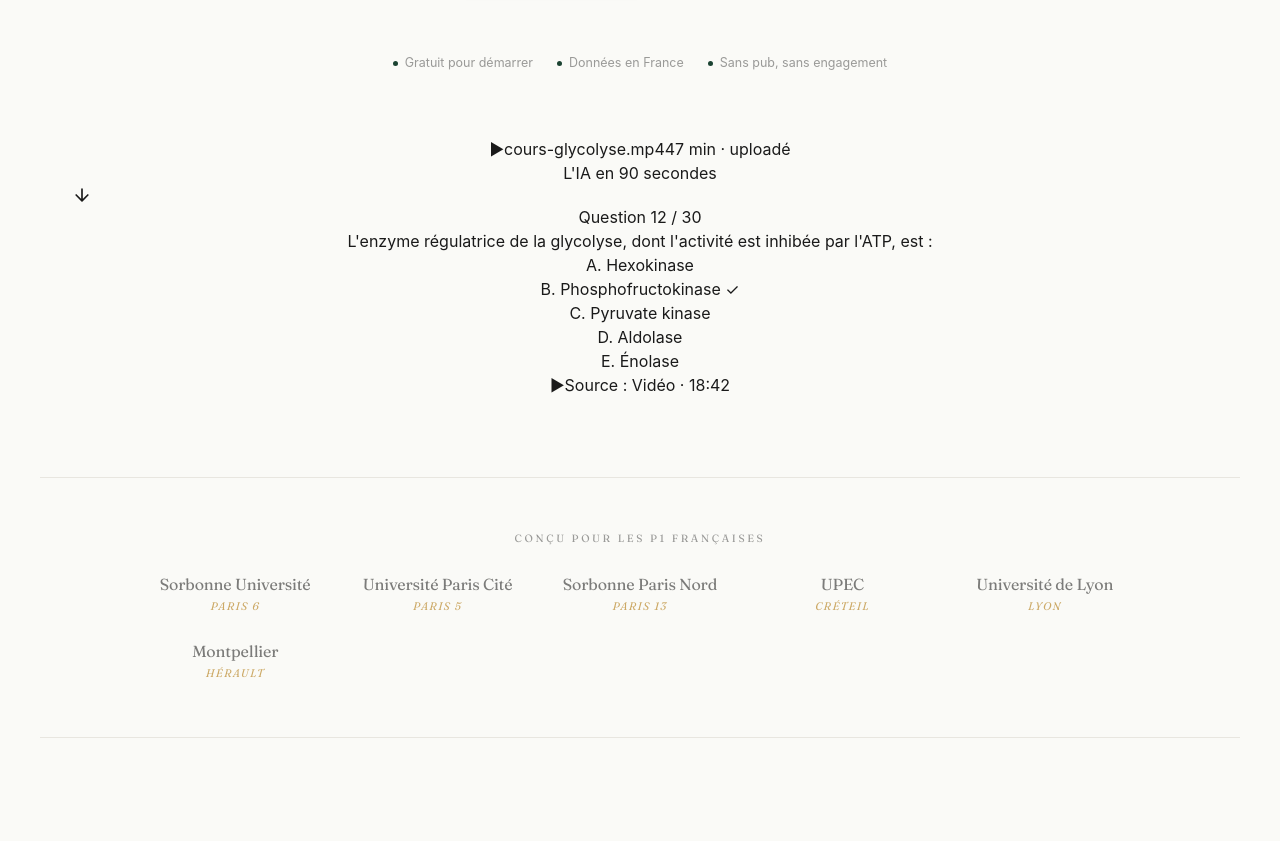
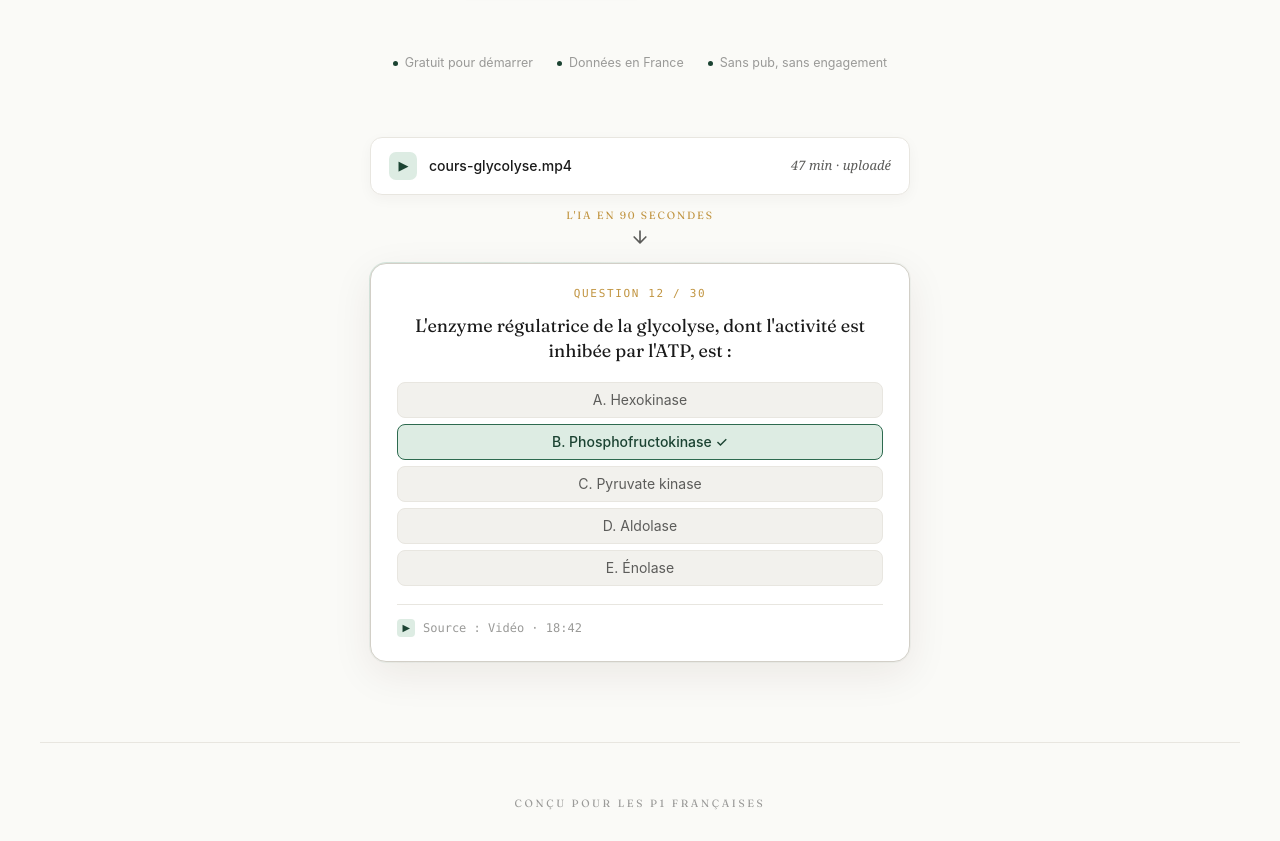
Before and after one commit to Axman1ak/MedRev, a Next.js app: page / in a window 1280 px wide. Shown: the part 661-1502 px from the top of the page. Built offline with nearby package versions, Linux system fonts and the light colour scheme; no server answers.

Commit message:
Update landing-styles.css

```diff
--- a/src/components/landing-styles.css
+++ b/src/components/landing-styles.css
@@ -75,14 +75,25 @@
 .lp-trust-row { display: flex; gap: 24px; justify-content: center; flex-wrap: wrap; margin-bottom: 64px; font-size: 12.5px; color: var(--lp-text-dim); animation: lp-fade-up 1s .35s cubic-bezier(.16, 1, .3, 1) both; }
 .lp-trust-dot { display: inline-block; width: 5px; height: 5px; border-radius: 50%; background: var(--lp-accent); margin-right: 7px; vertical-align: middle; }
 
-/* === HERO MOCKUP === */
-.lp-hero-mockup { position: relative; margin: 0 auto; max-width: 1080px; border-radius: 18px; overflow: hidden; border: 1px solid var(--lp-border); background: var(--lp-bg-card); box-shadow: 0 30px 80px rgba(60, 30, 15, .14), 0 0 0 1px rgba(45, 106, 79, .04), inset 0 1px 0 rgba(255, 255, 255, .6); animation: lp-fade-up 1s .4s cubic-bezier(.16, 1, .3, 1) both; }
-.lp-hero-mockup-bar { display: flex; align-items: center; gap: 8px; padding: 12px 18px; border-bottom: 1px solid var(--lp-border); background: var(--lp-bg-soft); }
-.lp-hero-mockup-dots { display: flex; gap: 6px; }
-.lp-hero-mockup-dot { width: 10px; height: 10px; border-radius: 50%; background: var(--lp-border-strong); }
-.lp-hero-mockup-url { flex: 1; text-align: center; font: 11.5px/1 var(--lp-fm); color: var(--lp-text-dim); letter-spacing: .02em; }
-.lp-hero-mockup-stage { position: relative; aspect-ratio: 16 / 9; background: var(--lp-bg-soft); }
-.lp-hero-mockup-stage svg { width: 100%; height: 100%; display: block; }
+/* === HERO MOCKUP — version focalisée (1 QCM avec source vidéo) === */
+.lp-focus-mockup { position: relative; margin: 0 auto; max-width: 540px; display: flex; flex-direction: column; align-items: stretch; gap: 12px; animation: lp-fade-up 1s .4s cubic-bezier(.16, 1, .3, 1) both; }
+.lp-focus-source { display: flex; align-items: center; gap: 12px; padding: 14px 18px; background: var(--lp-bg-card); border: 1px solid var(--lp-border); border-radius: 12px; box-shadow: 0 4px 14px rgba(60, 30, 15, .04); }
+.lp-focus-icon { font-family: var(--lp-fk); width: 28px; height: 28px; border-radius: 7px; background: var(--lp-accent-soft); color: var(--lp-accent); display: flex; align-items: center; justify-content: center; font-size: 12px; font-weight: 700; flex-shrink: 0; }
+.lp-focus-icon-small { font-family: var(--lp-fk); width: 18px; height: 18px; border-radius: 4px; background: var(--lp-accent-soft); color: var(--lp-accent); display: inline-flex; align-items: center; justify-content: center; font-size: 9px; font-weight: 700; flex-shrink: 0; }
+.lp-focus-source-name { font: 500 14px/1 var(--lp-fb); color: var(--lp-text); }
+.lp-focus-source-meta { font-family: var(--lp-fi); font-style: italic; font-size: 13px; color: var(--lp-text-soft); margin-left: auto; }
+
+.lp-focus-arrow { display: flex; flex-direction: column; align-items: center; gap: 6px; color: var(--lp-text-soft); padding: 4px 0; }
+.lp-focus-arrow-label { font: 500 10.5px/1 var(--lp-fk); letter-spacing: .18em; color: var(--lp-gold); text-transform: uppercase; }
+
+.lp-focus-card { background: var(--lp-bg-card); border: 1.5px solid var(--lp-border-strong); border-radius: 16px; padding: 24px 26px; box-shadow: 0 12px 40px rgba(60, 30, 15, .08), 0 0 0 1px rgba(45, 106, 79, .04); position: relative; }
+.lp-focus-card::before { content: ''; position: absolute; top: -2px; left: -2px; right: -2px; bottom: -2px; border-radius: 18px; background: linear-gradient(135deg, var(--lp-accent-soft), transparent 50%); z-index: -1; pointer-events: none; }
+.lp-focus-card-kicker { font: 500 11px/1 var(--lp-fm); color: var(--lp-gold); letter-spacing: .15em; margin-bottom: 14px; text-transform: uppercase; }
+.lp-focus-card-q { font-family: var(--lp-fh); font-size: 18px; line-height: 1.4; color: var(--lp-text); margin-bottom: 18px; font-weight: 400; }
+.lp-focus-card-opts { display: flex; flex-direction: column; gap: 6px; margin-bottom: 18px; }
+.lp-focus-card-opt { font: 14px/1 var(--lp-fb); padding: 10px 14px; border-radius: 8px; background: var(--lp-bg-soft); border: 1px solid var(--lp-border); color: var(--lp-text-soft); }
+.lp-focus-card-opt.ok { background: var(--lp-accent-soft); border-color: var(--lp-accent-medium); color: var(--lp-accent); font-weight: 500; }
+.lp-focus-card-source { display: flex; align-items: center; gap: 8px; padding-top: 14px; border-top: 1px solid var(--lp-border); font: 12px/1 var(--lp-fm); color: var(--lp-text-dim); }
 
 /* === FACS === */
 .lp-facs { position: relative; z-index: 2; max-width: 1200px; margin: 0 auto; padding: 56px 32px; text-align: center; border-top: 1px solid var(--lp-border); border-bottom: 1px solid var(--lp-border); }
```
